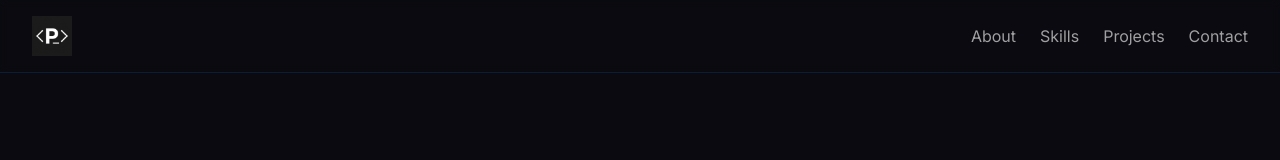
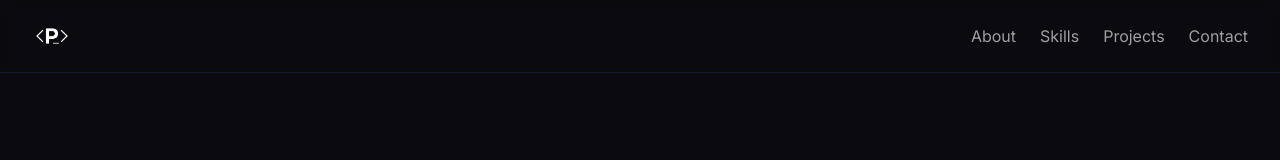
Before and after one commit to praveen-pravi6B/praveen-pravi6B.dev, a Vue app: page / in a window 1280 px wide. Shown: the top 160 px of the page. Built offline with nearby package versions, Linux system fonts and the light colour scheme; no server answers.

Commit message:
Replace favicon with logo in Navbar component

```diff
--- a/src/components/Navbar.vue
+++ b/src/components/Navbar.vue
@@ -2,7 +2,7 @@
   <nav class="navbar">
     <div class="nav-left">
       <a href="#" class="nav-logo">
-        <img src="/favicon.png" alt="Portfolio Logo" class="logo-image" />
+        <img src="/logo.png" alt="Portfolio Logo" class="logo-image" />
       </a>
     </div>
 
```
